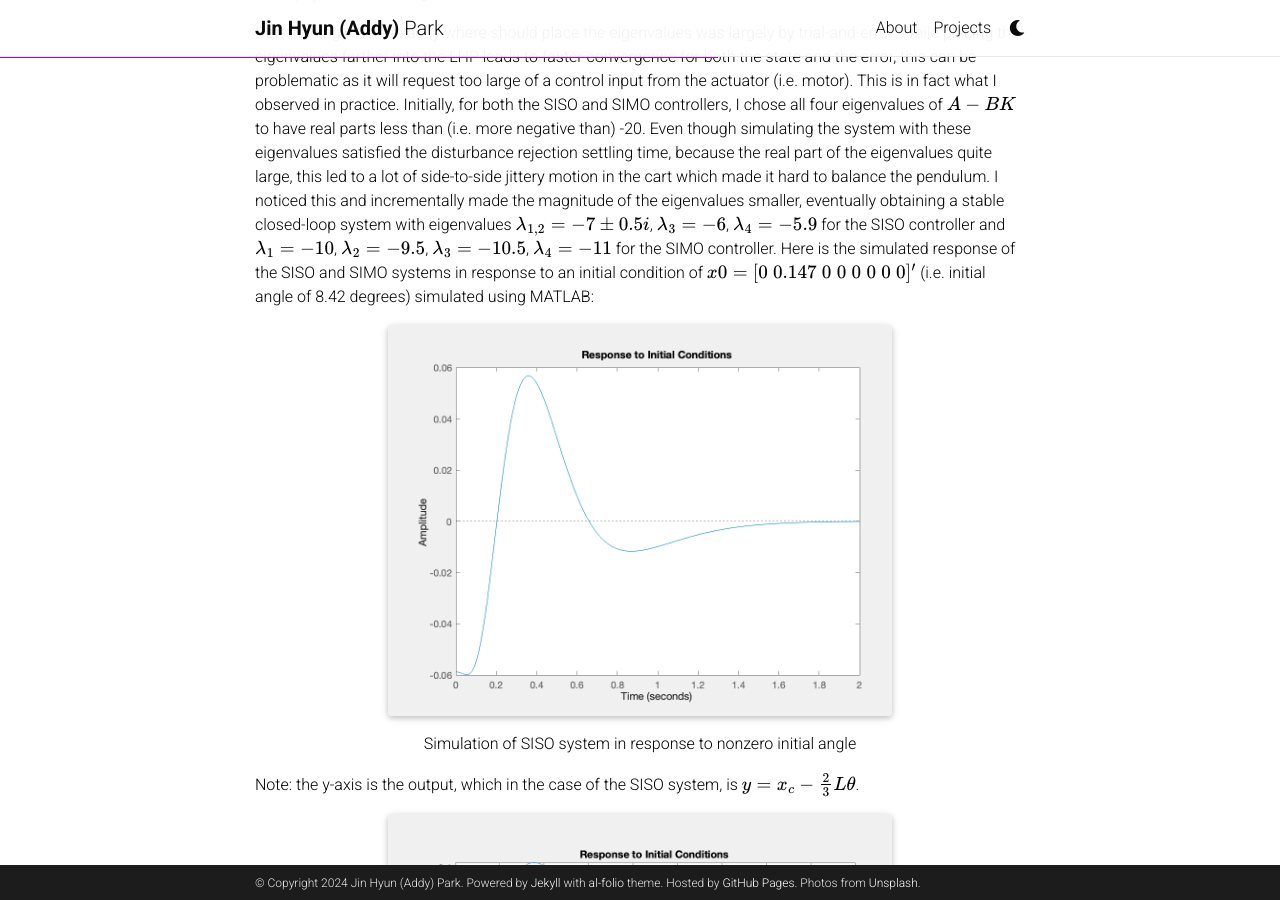
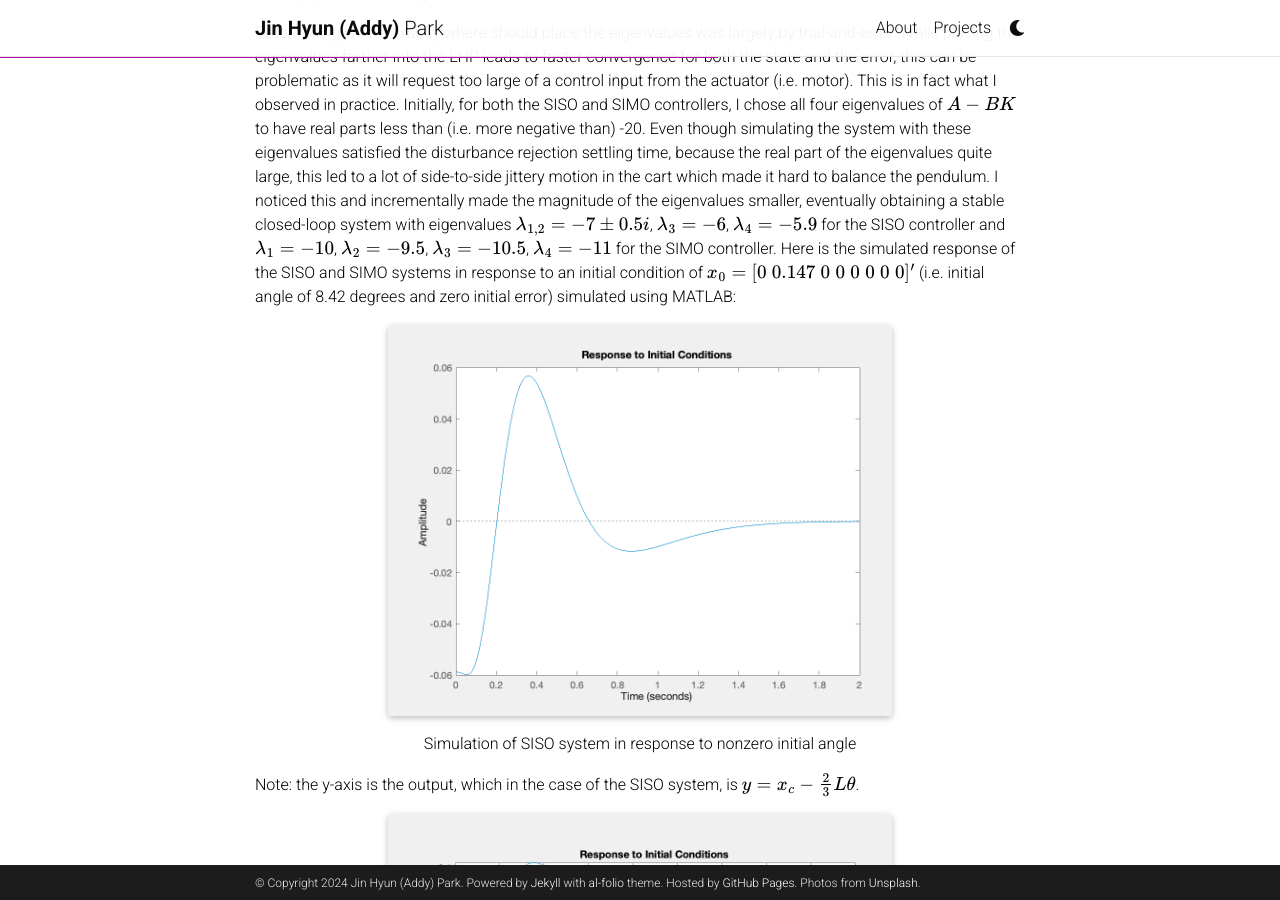
Before and after one commit to jinhyunpark2459/jinhyunpark2459.github.io, a Jekyll site: the page built from _projects/inverted_pendulum_2.md, in a window 1280 px wide and 900 px high, scrolled down 3396 px. Built offline with Jekyll 4.4.1, drawn with Linux system fonts in a browser that asks for light colours; full-size pictures stand in for the smaller copies a plugin makes; comment, search, counter and statistics services are not loaded; a style sheet for code colours, icons or effects is not loaded.

Commit message:
Update inverted_pendulum_2.md

```diff
--- a/_projects/inverted_pendulum_2.md
+++ b/_projects/inverted_pendulum_2.md
@@ -192,7 +192,7 @@ The only thing left to do now is to choose where to place the eigenvalues of $$A
 controller
 5. $$\vert \lambda \vert <80$$ for all eigenvalues
 
-Determining where exactly where should place the eigenvalues was largely by trial-and-error. While placing the eigenvalues farther into the LHP leads to faster convergence for both the state and the error, this can be problematic as it will request too large of a control input from the actuator (i.e. motor). This is in fact what I observed in practice. Initially, for both the SISO and SIMO controllers, I chose all four eigenvalues of $$A-BK$$ to have real parts less than (i.e. more negative than) -20. Even though simulating the system with these eigenvalues satisfied the disturbance rejection settling time, because the real part of the eigenvalues quite large, this led to a lot of side-to-side jittery motion in the cart which made it hard to balance the pendulum. I noticed this and incrementally made the magnitude of the eigenvalues smaller, eventually obtaining a stable closed-loop system with eigenvalues $$\lambda_{1,2}=-7\pm0.5i$$,  $$\lambda_{3}=-6$$, $$\lambda_{4}=-5.9$$ for the SISO controller and $$\lambda_{1}=-10$$, $$\lambda_{2}=-9.5$$, $$\lambda_{3}=-10.5$$, $$\lambda_{4}=-11$$ for the SIMO controller. Here is the simulated response of the SISO and SIMO systems in response to an initial condition of $$x0 =[0 \; 0.147 \; 0 \; 0 \; 0 \; 0 \; 0 \; 0]'$$ (i.e. initial angle of 8.42 degrees) simulated using MATLAB:
+Determining where exactly where should place the eigenvalues was largely by trial-and-error. While placing the eigenvalues farther into the LHP leads to faster convergence for both the state and the error, this can be problematic as it will request too large of a control input from the actuator (i.e. motor). This is in fact what I observed in practice. Initially, for both the SISO and SIMO controllers, I chose all four eigenvalues of $$A-BK$$ to have real parts less than (i.e. more negative than) -20. Even though simulating the system with these eigenvalues satisfied the disturbance rejection settling time, because the real part of the eigenvalues quite large, this led to a lot of side-to-side jittery motion in the cart which made it hard to balance the pendulum. I noticed this and incrementally made the magnitude of the eigenvalues smaller, eventually obtaining a stable closed-loop system with eigenvalues $$\lambda_{1,2}=-7\pm0.5i$$,  $$\lambda_{3}=-6$$, $$\lambda_{4}=-5.9$$ for the SISO controller and $$\lambda_{1}=-10$$, $$\lambda_{2}=-9.5$$, $$\lambda_{3}=-10.5$$, $$\lambda_{4}=-11$$ for the SIMO controller. Here is the simulated response of the SISO and SIMO systems in response to an initial condition of $$x_{0} =[0 \; 0.147 \; 0 \; 0 \; 0 \; 0 \; 0 \; 0]'$$ (i.e. initial angle of 8.42 degrees and zero initial error) simulated using MATLAB:
 
 <div class="row justify-content-sm-center">
     <div class="col-sm-8 mt-3 mt-md-0">
```
